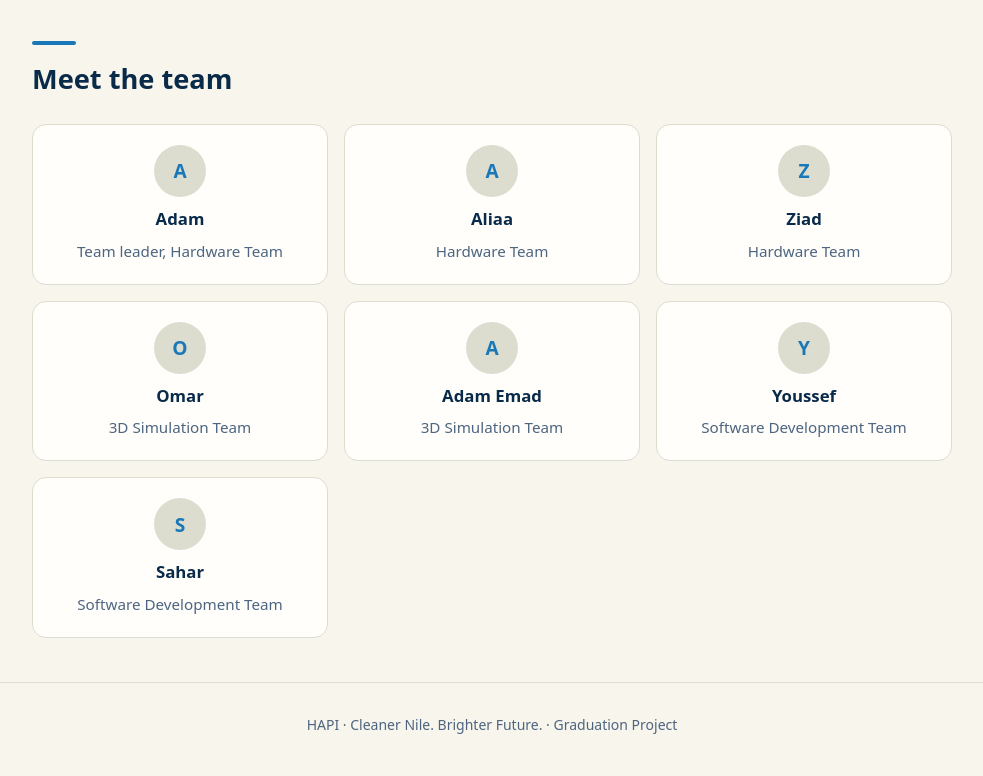
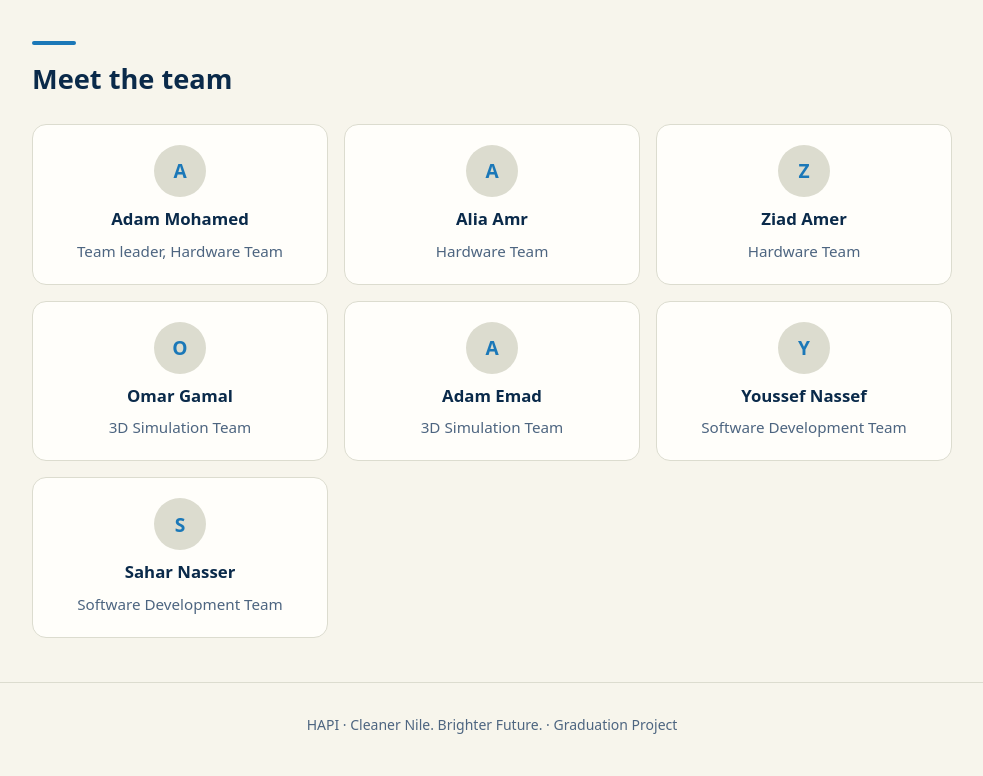
Before and after one commit to Adam-Mohamed-21/HAPI, a plain HTML site: page index.html in a window 1280 px wide. Shown: the part 2483-3259 px from the top of the page, without its empty margins (148-1131 px from the left). Drawn offline with Linux system fonts and the light colour scheme.

Commit message:
Update team member names and details in index.html

```diff
--- a/index.html
+++ b/index.html
@@ -59,13 +59,13 @@
 <section id="team" class="team">
 <h2>Meet the team</h2>
 <div class="grid">
-<div class="card"><div class="av">A</div><h3>Adam</h3><p>Team leader, Hardware Team</p></div>
-<div class="card"><div class="av">A</div><h3>Aliaa</h3><p>Hardware Team</p></div>
-<div class="card"><div class="av">Z</div><h3>Ziad</h3><p>Hardware Team</p></div>
-<div class="card"><div class="av">O</div><h3>Omar</h3><p>3D Simulation Team</p></div>
+<div class="card"><div class="av">A</div><h3>Adam Mohamed</h3><p>Team leader, Hardware Team</p></div>
+<div class="card"><div class="av">A</div><h3>Alia Amr</h3><p>Hardware Team</p></div>
+<div class="card"><div class="av">Z</div><h3>Ziad Amer</h3><p>Hardware Team</p></div>
+<div class="card"><div class="av">O</div><h3>Omar Gamal</h3><p>3D Simulation Team</p></div>
 <div class="card"><div class="av">A</div><h3>Adam Emad</h3><p>3D Simulation Team</p></div>
-<div class="card"><div class="av">Y</div><h3>Youssef</h3><p>Software Development Team</p></div>
-<div class="card"><div class="av">S</div><h3>Sahar</h3><p>Software Development Team</p></div>
+<div class="card"><div class="av">Y</div><h3>Youssef Nassef</h3><p>Software Development Team</p></div>
+<div class="card"><div class="av">S</div><h3>Sahar Nasser</h3><p>Software Development Team</p></div>
 </div>
 </section>
 
```
